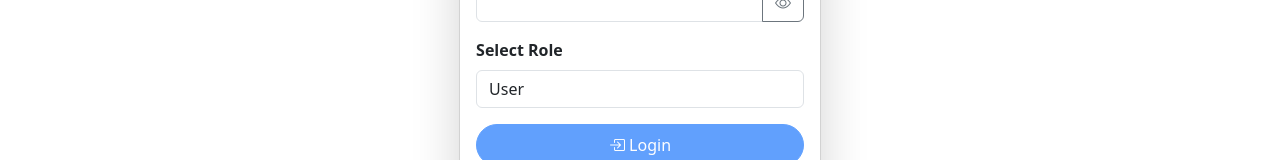
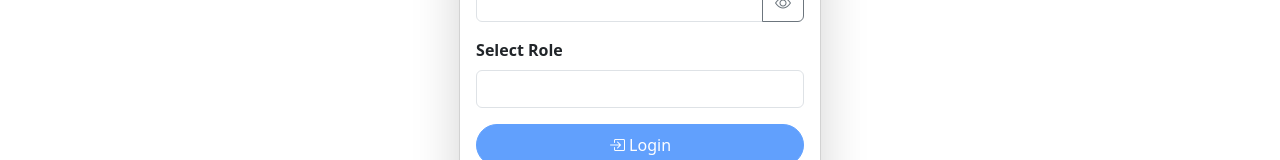
Before and after one commit to siddhantpatni0407/angular-tracker-manager-ui, an Angular app: page /login in a window 1280 px wide. Shown: the part 376-536 px from the top of the page. Built offline with nearby package versions, Linux system fonts and the light colour scheme.

Commit message:
UI enhancements
UI enhancements

```diff
--- a/src/app/components/auth/login/login.component.ts
+++ b/src/app/components/auth/login/login.component.ts
@@ -16,7 +16,7 @@ import { LoginRequest } from '../../../models/login-request'; // Import the Logi
 export class LoginComponent {
   email: string = '';
   password: string = '';
-  selectedRole: string = 'USER'; // Default selected role
+  selectedRole: string = ''; // Default selected role
   showPassword: boolean = false;
   isLoading: boolean = false;
   errorMessage: string = '';
@@ -48,7 +48,7 @@ export class LoginComponent {
 
           // Validate selected role with API role
           if (apiRole !== this.selectedRole) {
-            this.errorMessage = `❌ Selected role does not match!`;
+            this.errorMessage = ` Selected role does not match!`;
             return;
           }
 
```
